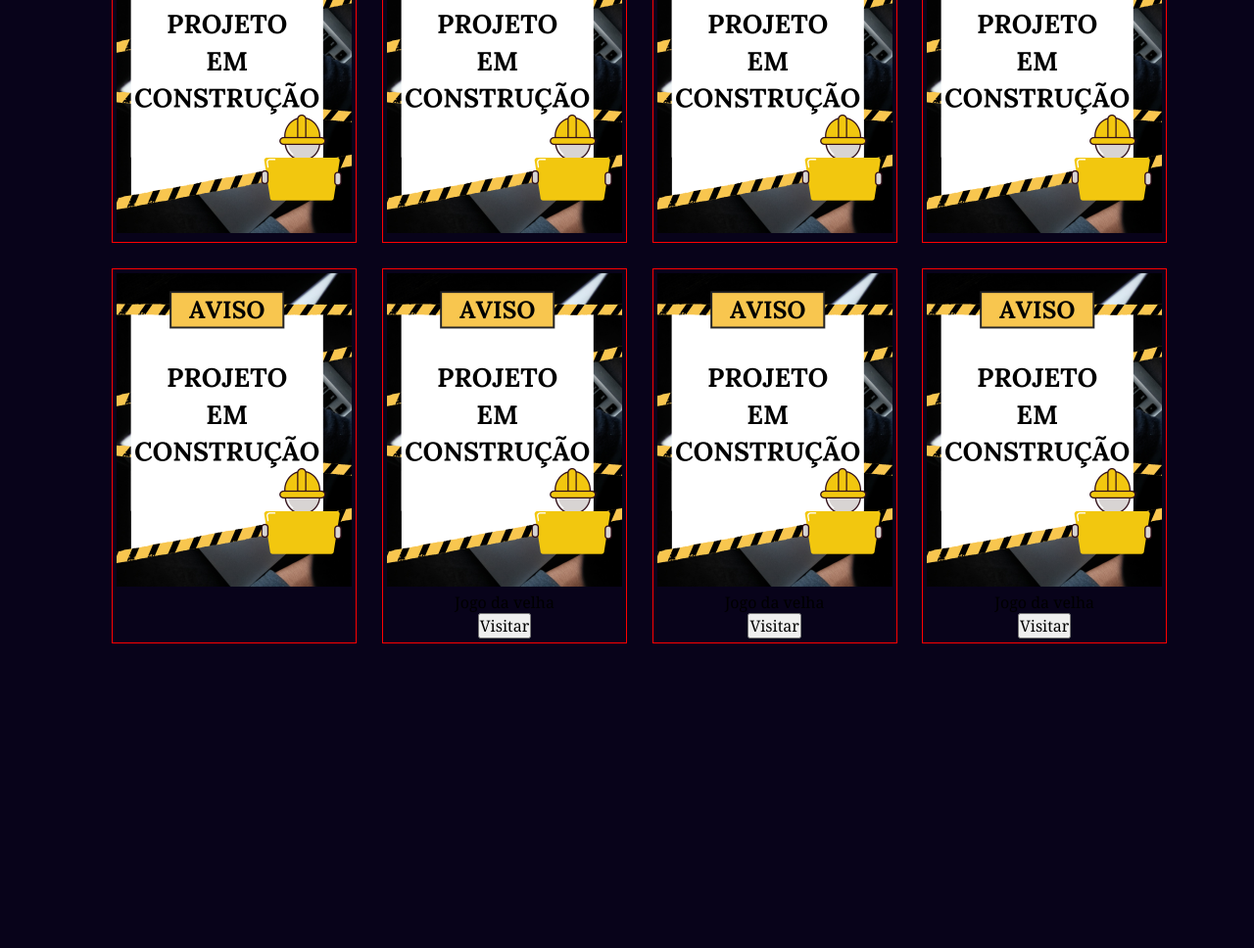
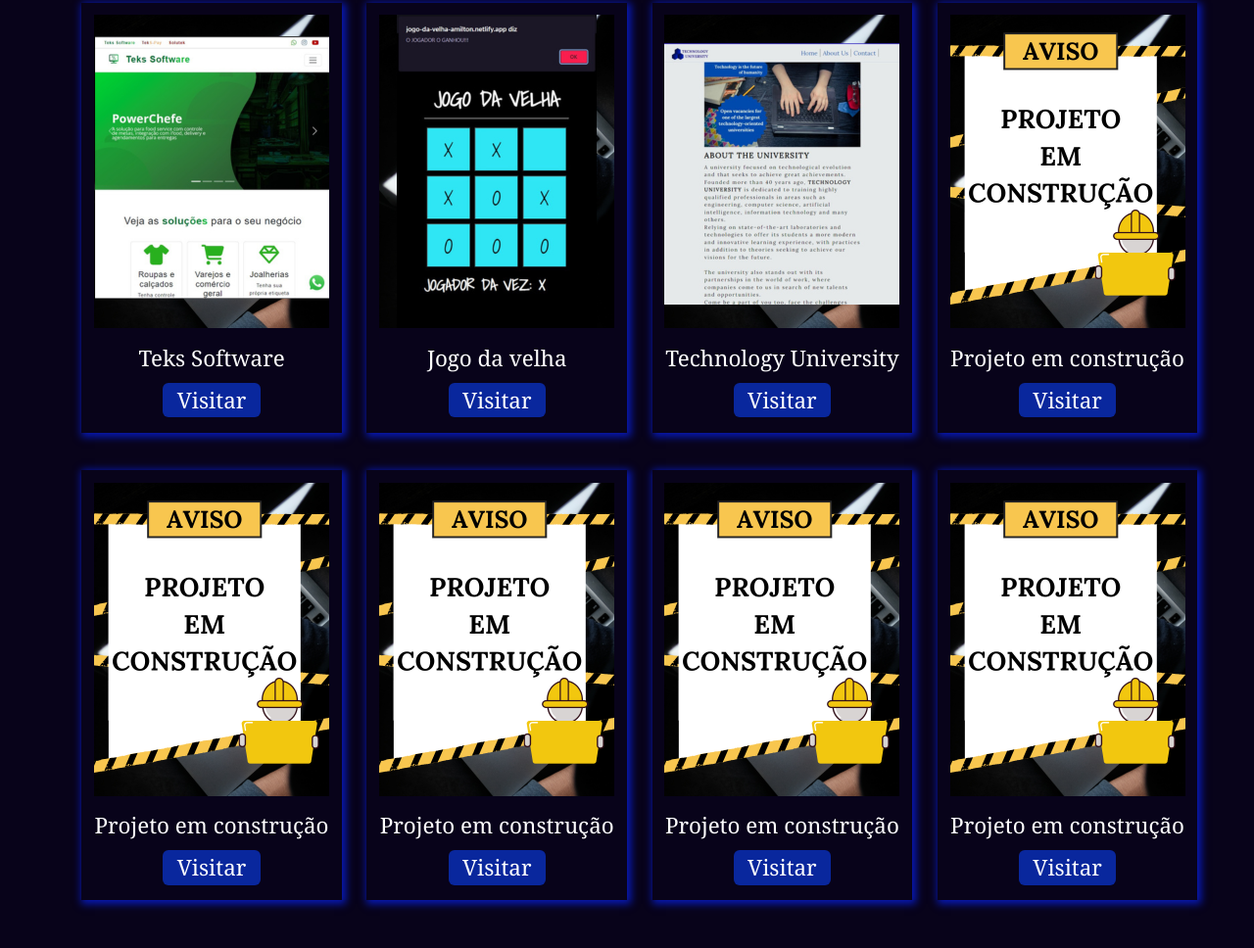
Before and after one commit to Amilton-Melo/portfolio, a plain HTML site: page index.html in a window 1280 px wide. Shown: the part 842-1810 px from the top of the page at 98% size. Before the commit the page ends 1499 px from the top, so only its background shows below. Drawn offline with Linux system fonts and the light colour scheme.

Commit message:
finalização dos cards

```diff
--- a/assets/css/style.css
+++ b/assets/css/style.css
@@ -3,6 +3,7 @@
     margin: 0;
     font-family: Cambria, Cochin, Georgia, Times, 'Times New Roman', serif;
     font-size: 1em;
+    scroll-behavior: smooth;
 }
 
 :root {
@@ -11,15 +12,11 @@
     --color-white: #ffff;
     --hover-a-header: #1dd0f8;
     --shadow-capa:#081abb;
+    --bg-button-projetos: #09279d;
 }
 
 body{
     background: var(--bg-body);
-}
-
-header{
-    position: sticky;
-    top: 0;
 }
 
 header.wrapper-header nav.navbar {
@@ -252,16 +249,19 @@ section.cabecalho .container .capa img{
 }
 
 
-
+section.projetos{
+    margin-bottom: 4%;
+}
 section.projetos .container{
     width: 100%;
 }
 section.projetos .container .titulo{
     width: 100%;
-    margin-top: 2%;
+    margin-top: 6%;
     font-size: 2.2em;
     color: var(--color-white);
     text-align: center;
+    margin-bottom: 2%;
 }
 section.projetos .container .cards{
     width: 100%;
@@ -271,11 +271,28 @@ section.projetos .container .cards .container-cards{
     display: flex;
     flex-wrap: wrap;
     justify-content: center;
+
 }
+
 section.projetos .container .cards .container-cards .card-projeto{
-    border: 1px solid red;
+    box-shadow: 2px 2px 8px 2px var(--shadow-capa);
     text-align: center;
-    margin-top: 2%;
+    margin-top: 3%;
     margin-left: 2%;
-    padding: 4px;
+    padding: 1%;
 }
+section.projetos .container .cards .container-cards .card-projeto .texto-card{
+    color: var(--color-white);
+    margin-top: 4%;
+    font-size: 1.4em;
+    margin-bottom: 1%;
+}
+section.projetos .container .cards .container-cards .card-projeto .texto-card button{
+    background: var(--bg-button-projetos);
+    padding: 1% 6%;
+    border-radius: 6px;
+    border: none;
+    color: white;
+    margin-top: 4%;
+    cursor: pointer;
+}
--- a/index.html
+++ b/index.html
@@ -22,8 +22,8 @@
 
             <div class="nav-list">
                 <ul>
-                <li class="nav-item"><a href="/" class="nav-link">Inicio</li></a>
-                <li class="nav-item"><a href="/" class="nav-link">Projetos</li></a>
+                <li class="nav-item"><a href="#inicio" class="nav-link">Inicio</li></a>
+                <li class="nav-item"><a href="#projetos" class="nav-link">Projetos</li></a>
                 <li class="nav-item"><a href="/" class="nav-link">Sobre</li></a>
                 <li class="nav-item"><a href="/" class="nav-link">Contato</li></a>
                 </ul>
@@ -41,8 +41,8 @@
 
         <div class="mobile-menu">
             <ul>
-                <li class="nav-item"><a href="inicio" class="nav-link">Inicio</li></a>
-                <li class="nav-item"><a href="projetos" class="nav-link">Projetos</li></a>
+                <li class="nav-item"><a href="#inicio" class="nav-link">Inicio</li></a>
+                <li class="nav-item"><a href="#projetos" class="nav-link">Projetos</li></a>
                 <li class="nav-item"><a href="/" class="nav-link">Sobre</li></a>
                 <li class="nav-item"><a href="/" class="nav-link">Contato</li></a>
             </ul>
@@ -84,28 +84,33 @@
             <div class="cards">
                 <div class="container-cards">
                     <div class="card-projeto">
-                    <div class="img-card">
-                        <img src="assets/img/progresso.png">
+                        <div class="img-card teks">
+                            <img src="assets/img/teks.png">
+                        </div>
+                        <div class="texto-card">
+                            Teks Software
+                            <br>
+                            <a href="https://tekssoftware.com.br" target="_blank"><button>Visitar</button></a>
                         </div>
                     </div>
                     <div class="card-projeto">
                         <div class="img-card">
-                        <img src="assets/img/progresso.png">
+                            <img src="assets/img/jogo-da-velha.png">
+                        </div>
+                        <div class="texto-card">
+                            Jogo da velha
+                            <br>
+                            <a href="https://jogo-da-velha-amilton.netlify.app" target="_blank"><button>Visitar</button></a>
                         </div>
                     </div>
                     <div class="card-projeto">
                         <div class="img-card">
-                        <img src="assets/img/progresso.png">
+                            <img src="assets/img/university.png">
                         </div>
-                </div>
-                <div class="card-projeto">
-                    <div class="img-card">
-                        <img src="assets/img/progresso.png">
-                    </div>
-                </div>
-                <div class="card-projeto">
-                    <div class="img-card">
-                        <img src="assets/img/progresso.png">
+                        <div class="texto-card">
+                            Technology University
+                            <br>
+                            <a href="https://technology-university.netlify.app" target="_blank"><button>Visitar</button></a>
                         </div>
                     </div>
                     <div class="card-projeto">
@@ -113,9 +118,9 @@
                             <img src="assets/img/progresso.png">
                         </div>
                         <div class="texto-card">
-                        Jogo da velha
+                            Projeto em construção
                             <br>
-                        <button>Visitar</button>
+                            <a href="#"><button>Visitar</button></a>
                         </div>
                     </div>
                     <div class="card-projeto">
@@ -123,9 +128,9 @@
                             <img src="assets/img/progresso.png">
                         </div>
                         <div class="texto-card">
-                        Jogo da velha
+                            Projeto em construção
                             <br>
-                        <button>Visitar</button>
+                            <a href="#"><button>Visitar</button></a>
                         </div>
                     </div>
                     <div class="card-projeto">
@@ -133,9 +138,29 @@
                             <img src="assets/img/progresso.png">
                         </div>
                         <div class="texto-card">
-                        Jogo da velha
+                            Projeto em construção
                             <br>
-                        <button>Visitar</button>
+                            <a href="#"><button>Visitar</button></a>
+                        </div>
+                    </div>
+                <div class="card-projeto">
+                    <div class="img-card">
+                        <img src="assets/img/progresso.png">
+                    </div>
+                    <div class="texto-card">
+                        Projeto em construção
+                        <br>
+                        <a href="#"><button>Visitar</button></a>
+                    </div>
+                </div>
+                <div class="card-projeto">
+                    <div class="img-card">
+                        <img src="assets/img/progresso.png">
+                    </div>
+                    <div class="texto-card">
+                        Projeto em construção
+                        <br>
+                        <a href="#"><button>Visitar</button></a>
                     </div>
                 </div>
             </div>
```
Also changed, not shown: assets/img/jogo-da-velha.png (added), assets/img/teks.png (added), assets/img/university.png (added). Lines whose indentation alone changed are shown as unchanged.
